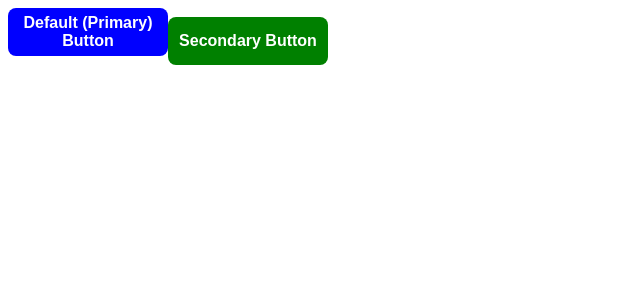
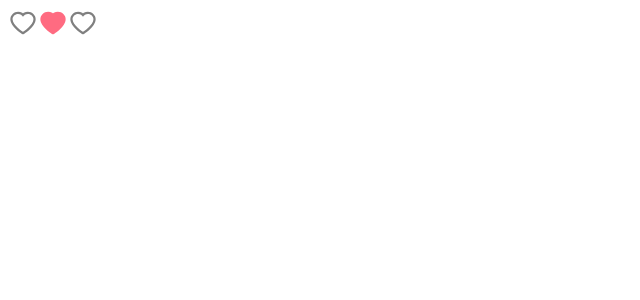
Before and after one commit to Gillesf31/back-to-react, a React (Vite) app: page / in a window 1280 px wide. Shown: the top 300 px of the page, without its empty margins (0-640 px from the left). Built offline with nearby package versions, Linux system fonts and the light colour scheme.

Commit message:
Add liked component

```diff
--- a/src/App.tsx
+++ b/src/App.tsx
@@ -1,25 +1,21 @@
 import './App.css';
-import Button from './components/Button/Button';
+import Like from './components/Like/Like';
 
 function App() {
-  const items = ['New York', 'San Francisco', 'Tokyo', 'London', 'Paris'];
-  const handleSelectItem = (item: string) => {
-    console.log(item);
-  };
   return (
     <>
       {/* <ListGroup
         items={items}
         heading='Cities'
         onSelectItem={handleSelectItem}
-      /> */}
-      {/* <Alert
+      />
+      <Alert
         onCloseClicked={() => updateIsShown(false)}
         isShown={isShown}
         alertType='alert-danger'
       >
         Ceci est une alerte!
-      </Alert> */}
+      </Alert>
       <Button onButtonClicked={() => console.log('clicked')}>
         Default (Primary) Button
       </Button>
@@ -28,7 +24,10 @@ function App() {
         onButtonClicked={() => console.log('clicked')}
       >
         Secondary Button
-      </Button>
+      </Button> */}
+      <Like onClick={() => console.log('clicked')} />
+      <Like liked={true} onClick={() => console.log('clicked')} />
+      <Like liked={false} onClick={() => console.log('clicked')} />
     </>
   );
 }
--- /dev/null
+++ b/src/components/Like/Like.tsx
@@ -0,0 +1,21 @@
+import { useState } from 'react';
+import { AiFillHeart, AiOutlineHeart } from 'react-icons/ai';
+
+type LikeProps = {
+  onClick: () => void;
+  liked?: boolean;
+};
+
+export default function Like({ onClick, liked = false }: LikeProps) {
+  const [isLiked, setIsLiked] = useState(liked);
+  const onClicked = () => {
+    onClick();
+    setIsLiked(!isLiked);
+  };
+
+  return isLiked ? (
+    <AiFillHeart onClick={onClicked} color='#ff6b81' size={30} />
+  ) : (
+    <AiOutlineHeart onClick={onClicked} color='grey' size={30} />
+  );
+}
```
